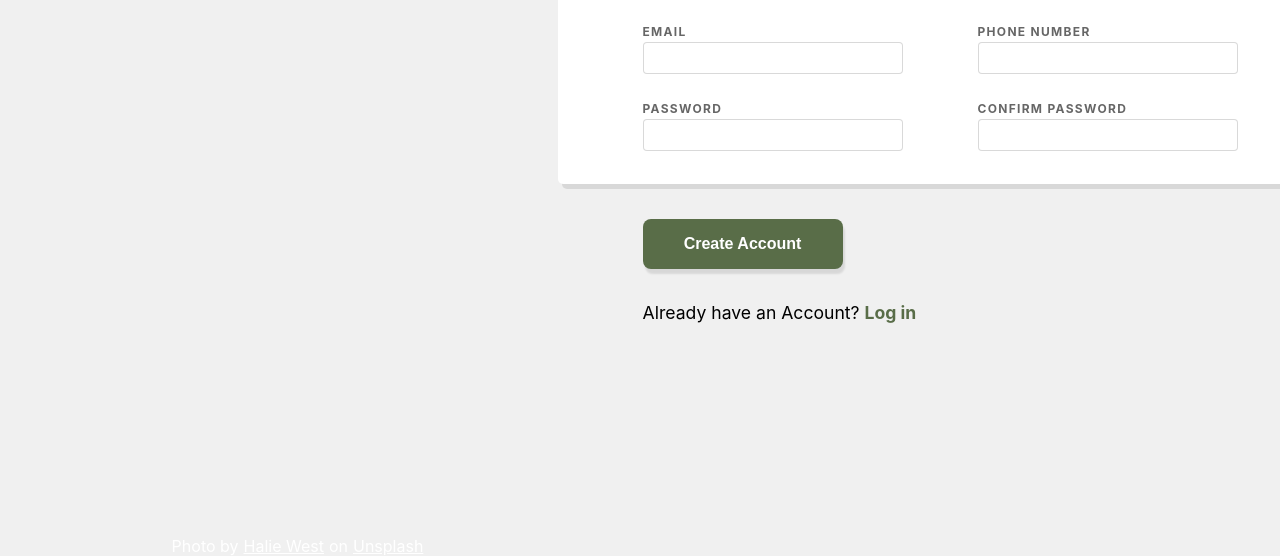
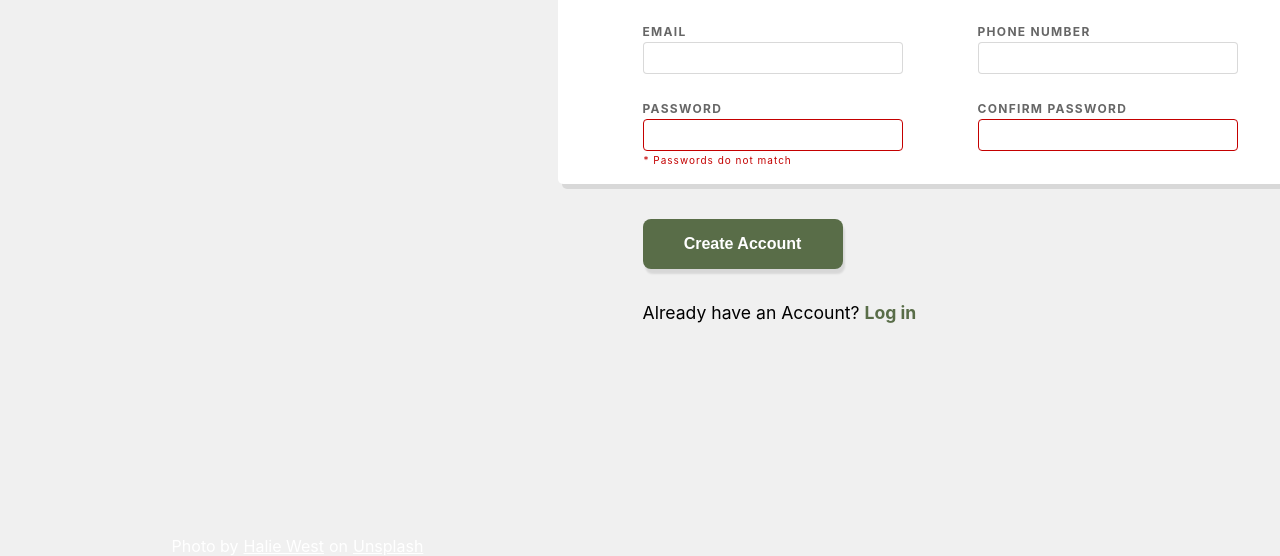
Before and after one commit to ClydeCode/Sign-up-Form, a plain HTML site: page index.html in a window 1280 px wide. Shown: the part 332-888 px from the top of the page. Drawn offline with Linux system fonts and the light colour scheme.

Commit message:
Add form validation prototype

```diff
--- a/index.html
+++ b/index.html
@@ -38,7 +38,8 @@
                         </div>
                         <div class="input-div">
                             <label for="password">Password</label>
-                            <input type="password" id="password" name="user_password">
+                            <input type="password" id="password" name="user_password" class="error">
+                            <span class="error">* Passwords do not match</span>
                         </div>
                     </div>
                     <div class="right-form">
@@ -52,7 +53,7 @@
                         </div>
                         <div class="input-div">
                             <label for="confirmpassword">Confirm Password</label>
-                            <input type="password" id="confirmpassword" name="user_cPassword">
+                            <input type="password" id="confirmpassword" name="user_cPassword" class="error">
                         </div>
                     </div>
                 </div>
--- a/styles.css
+++ b/styles.css
@@ -157,7 +157,7 @@ input {
     height: 1.5rem;
     -webkit-appearance: none;
     appearance: none;
-    font-size: 1.05rem;
+    font-size: 0.9rem;
     width: 260px;
     padding: 10px;
     height: 32px;
@@ -171,6 +171,10 @@ input:focus {
     box-shadow: 2px 3px 5px rgba(0, 0, 0, 0.1);
 }
 
+input:invalid {
+    outline: rgb(196, 0, 0);
+}
+
 .input-div {
     position: relative;
 }
@@ -182,6 +186,21 @@ label {
     letter-spacing: 1.3px;
     position: absolute;
     top: -16px;
+}
+
+input[class="error"] {
+    border: 1px solid rgb(196, 0, 0);
+}
+
+span[class="error"] {
+    width: 100%;
+    font-size: 0.625rem;
+    font-weight: lighter;
+    letter-spacing: 1px;
+    position: absolute;
+    bottom: -14px;
+    left: 1px;
+    color: rgb(196, 0, 0);
 }
 
 .container-upper {
```
